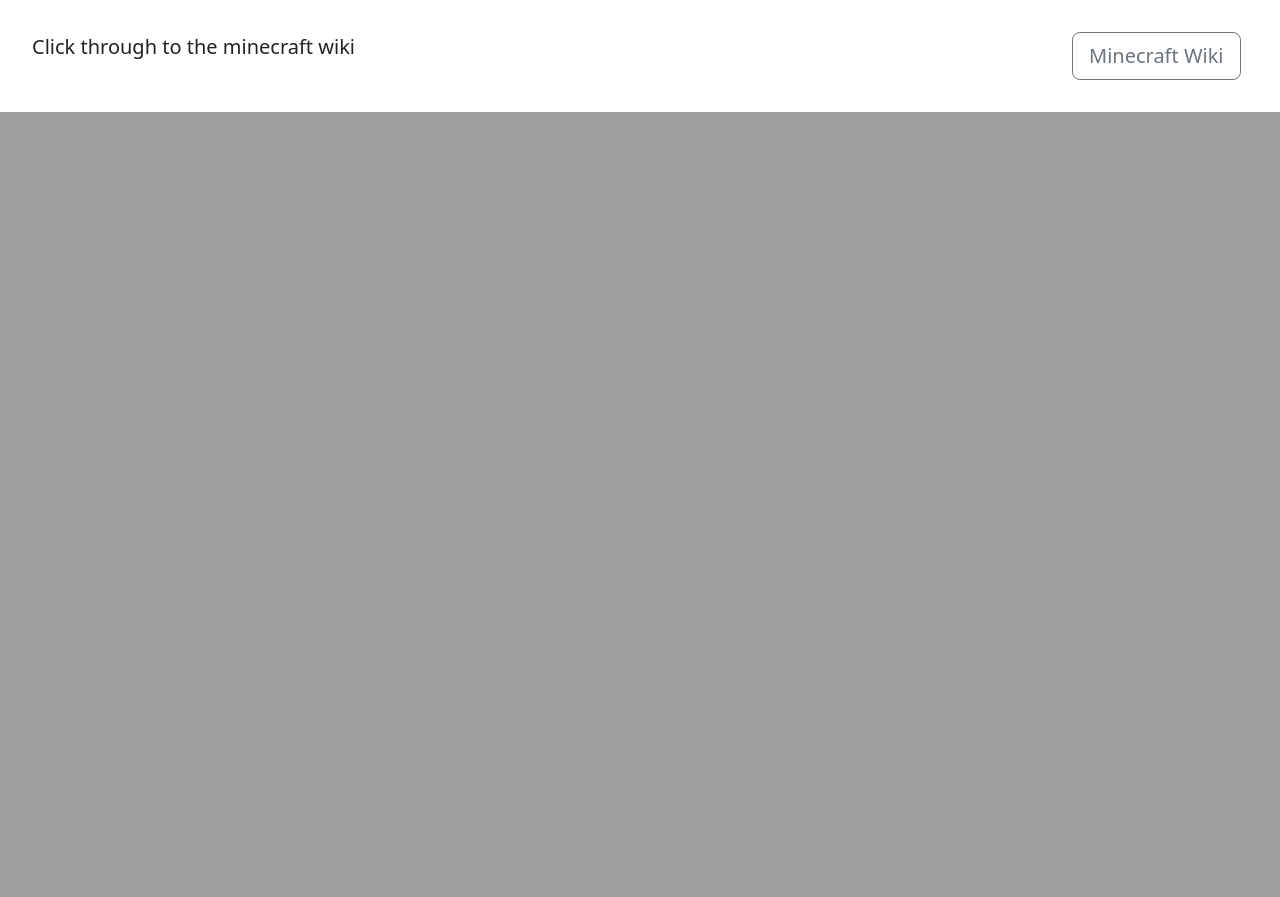
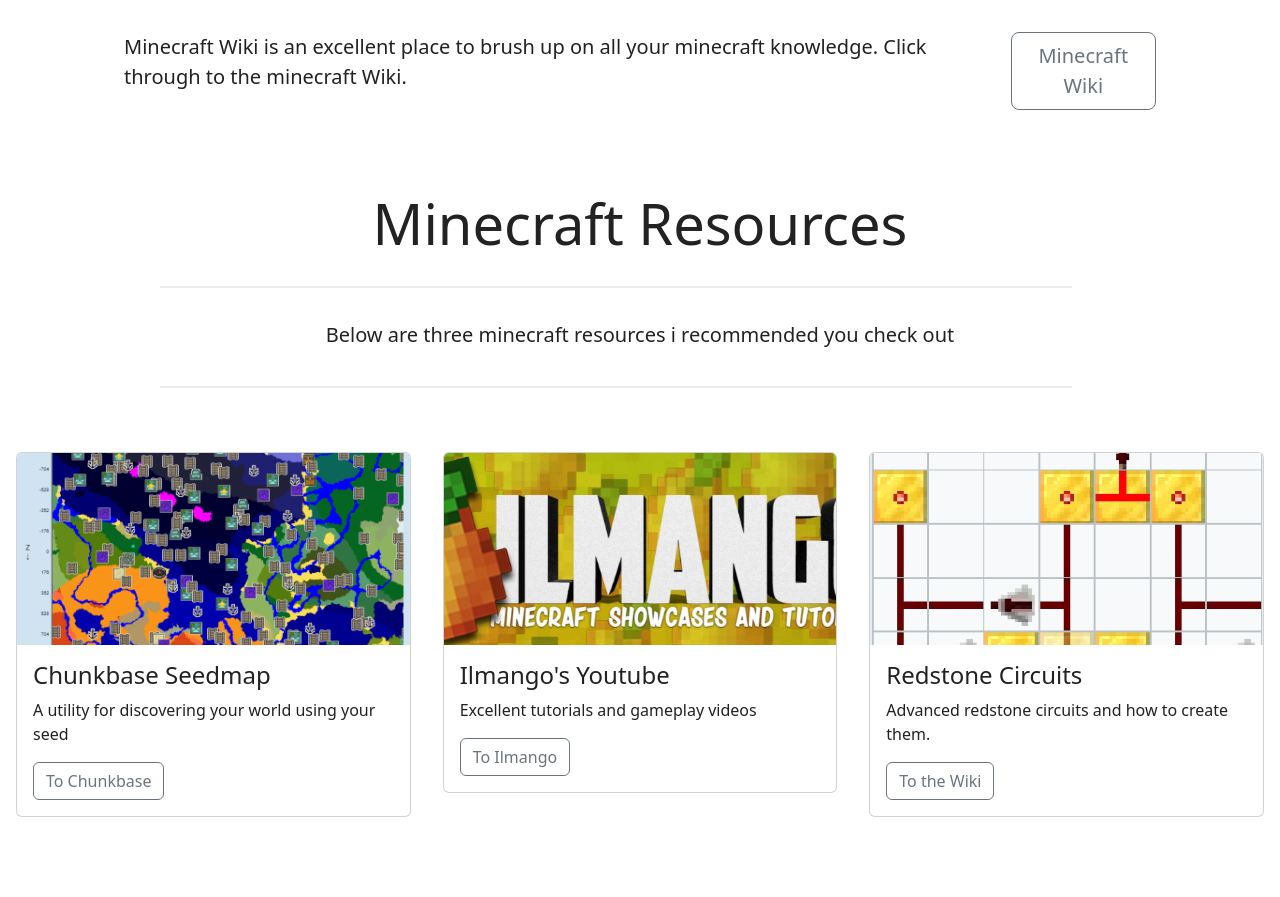
Before and after one commit to Zombiedenden/test_website2, a Flask app: page / in a window 1280 px wide. Shown: the part 1026-1923 px from the top of the page. Before the commit the page ends 1138 px from the top, so only its background shows below. Run offline with Flask 2, Linux system fonts and the light colour scheme; some libraries are stand-ins or nearby versions.

Commit message:
Adding 3 card section with links to homepage

```diff
--- a/Templates/index.html
+++ b/Templates/index.html
@@ -39,7 +39,7 @@
     <div class="container-fluid">
       <div class="row jumbotron">
           <div class="col-xs-12 col-sm-12 col-md-9 col-lg-9 col-xl-10">
-              <p class="lead">Click through to the minecraft wiki</p>
+              <p class="lead">Minecraft Wiki is an excellent place to brush up on all your minecraft knowledge. Click through to the minecraft Wiki.</p>
           </div>
           <div class="col-xs-12 col-sm-12 col-md-3 col-lg-3 col-xl-2">
               <a href="https://minecraft.fandom.com/wiki/Minecraft_Wiki">
@@ -48,4 +48,60 @@
           </div>
       </div>
   </div>
+
+    <!--- Welcome Section -->
+    <div class="contained-fluid padding">
+        <div class="row welcome text-center">
+            <div class="col-12">
+                <h1 class="display-4">Minecraft Resources</h1>
+            </div>
+            <hr>
+            <div class="col-12">
+                <p class="lead">Below are three minecraft resources i recommended you check out
+                </p>
+            </div>
+            <hr>
+        </div>
+    </div>
+
+        <!--- Cards -->
+        <div class="container-fluid padding">
+            <div class="row padding">
+                <div class="col-md-4">
+                    <div class="card">
+                        <img class="card-img-top" src="{{ url_for('static', filename='images/seedmap.png') }}"
+                            alt="chunkbase image">
+                        <div class="card-body">
+                            <h4 class="card-title">Chunkbase Seedmap</h4>
+                            <p class="card-text">A utility for discovering your world using your seed</p>
+                            <a href="https://www.chunkbase.com/apps/seed-map#-6839857702087732048" class="btn btn-outline-secondary">To Chunkbase</a>
+                        </div>
+                    </div>
+                </div>
+
+                <div class="col-md-4">
+                    <div class="card">
+                        <img class="card-img-top" src="{{ url_for('static', filename='images/ilmango.png') }}"
+                            alt="ilmango image">
+                        <div class="card-body">
+                            <h4 class="card-title">Ilmango's Youtube</h4>
+                            <p class="card-text">Excellent tutorials and gameplay videos</p>
+                            <a href="https://www.youtube.com/c/ilmango" class="btn btn-outline-secondary">To Ilmango</a>
+                        </div>
+                    </div>
+                </div>
+
+                <div class="col-md-4">
+                    <div class="card">
+                        <img class="card-img-top" src="{{ url_for('static', filename='images/redstone_circuits.png') }}"
+                            alt="redstone image">
+                        <div class="card-body">
+                            <h4 class="card-title">Redstone Circuits</h4>
+                            <p class="card-text">Advanced redstone circuits and how to create them.</p>
+                            <a href="https://minecraft.fandom.com/wiki/Tutorials/Advanced_redstone_circuits" class="btn btn-outline-secondary">To the Wiki</a>
+                        </div>
+                    </div>
+                </div>
+            </div>
+        </div>
 {% endblock content %}
--- a/static/styles/style.css
+++ b/static/styles/style.css
@@ -46,6 +46,8 @@
 .jumbotron {
   padding: 1rem;
   border-radius: 0;
+  margin-left: 5rem;
+  margin-right: 5rem;
 }
 .padding {
   padding-bottom: 2rem;
@@ -60,6 +62,11 @@
   width: 95%;
   margin-top: .3rem;
   margin-bottom: 1rem;
+}
+.card-img-top {
+  width: 100%;
+  height: 15vw;
+  object-fit: cover;
 }
 .fa-code {
   color: #e54d26;
```
Also changed, not shown: static/images/ilmango.png (added), static/images/redstone_circuits.png (added), static/images/seedmap.png (added), 1 other file.
